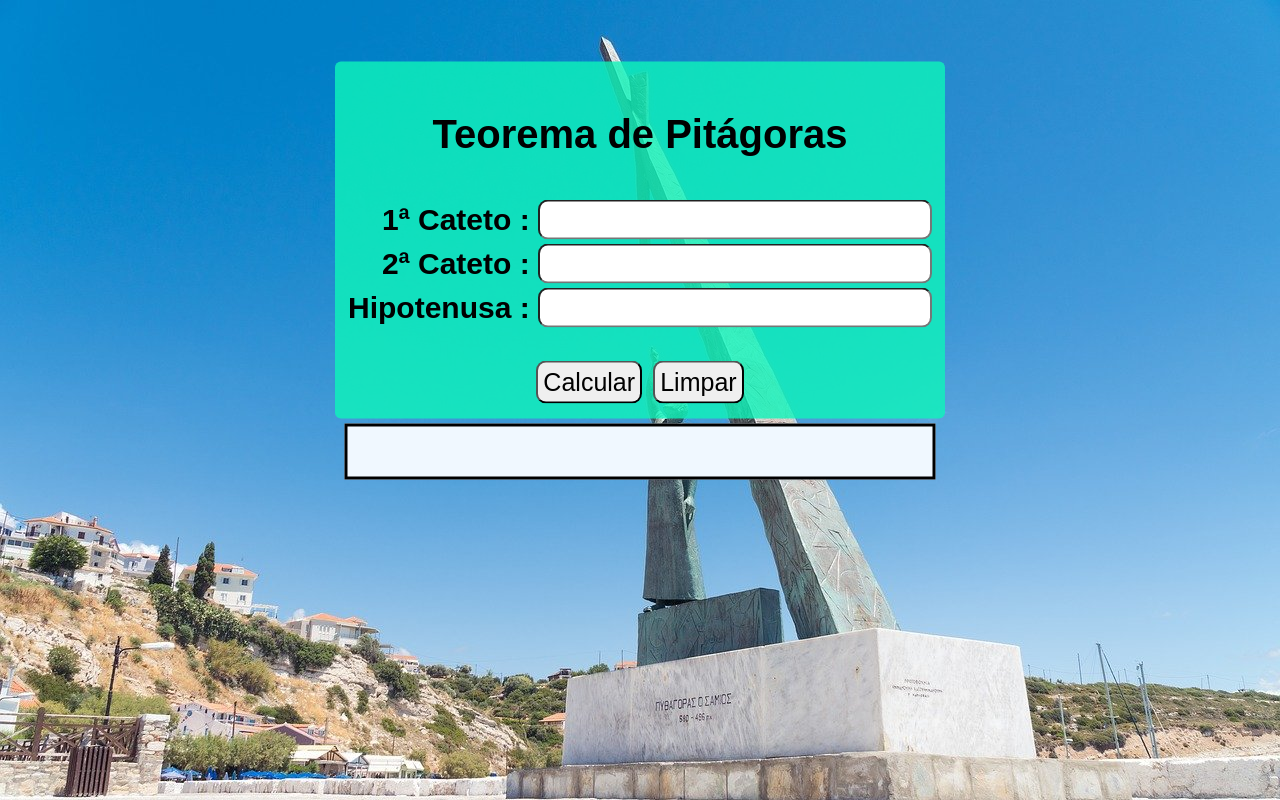
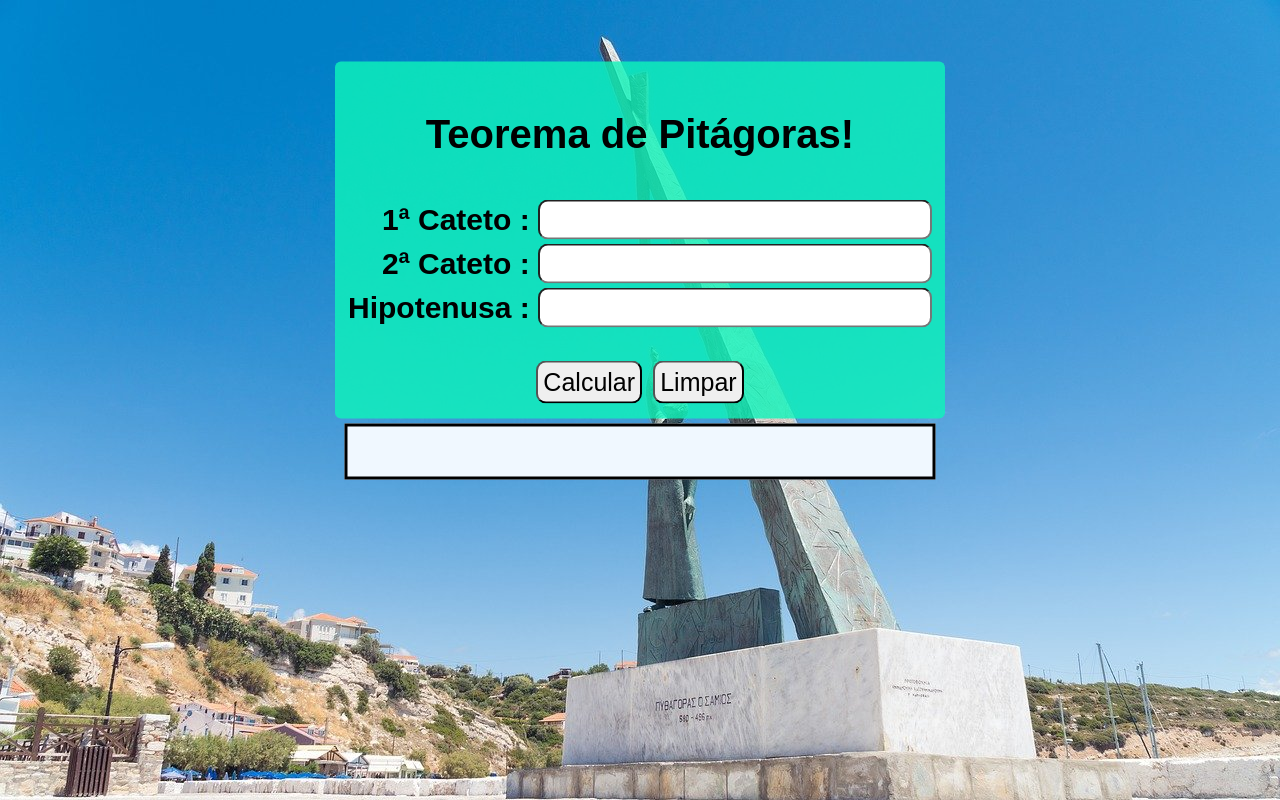
Before and after one commit to leonardomartinsleo/CalculadoraPitagoras, a plain HTML site: page index.html in a window 1280 px wide. Drawn offline with Linux system fonts and the light colour scheme.

Commit message:
primeiro commit

```diff
--- a/index.html
+++ b/index.html
@@ -11,7 +11,7 @@
 
 <body>
     <div class="valores">
-        <p>Teorema de Pitágoras</p>
+        <p>Teorema de Pitágoras!</p>
         <table>
             <tr>
                 <td>1ª Cateto : <input id="n1" min='1' type="number"></td>
```
